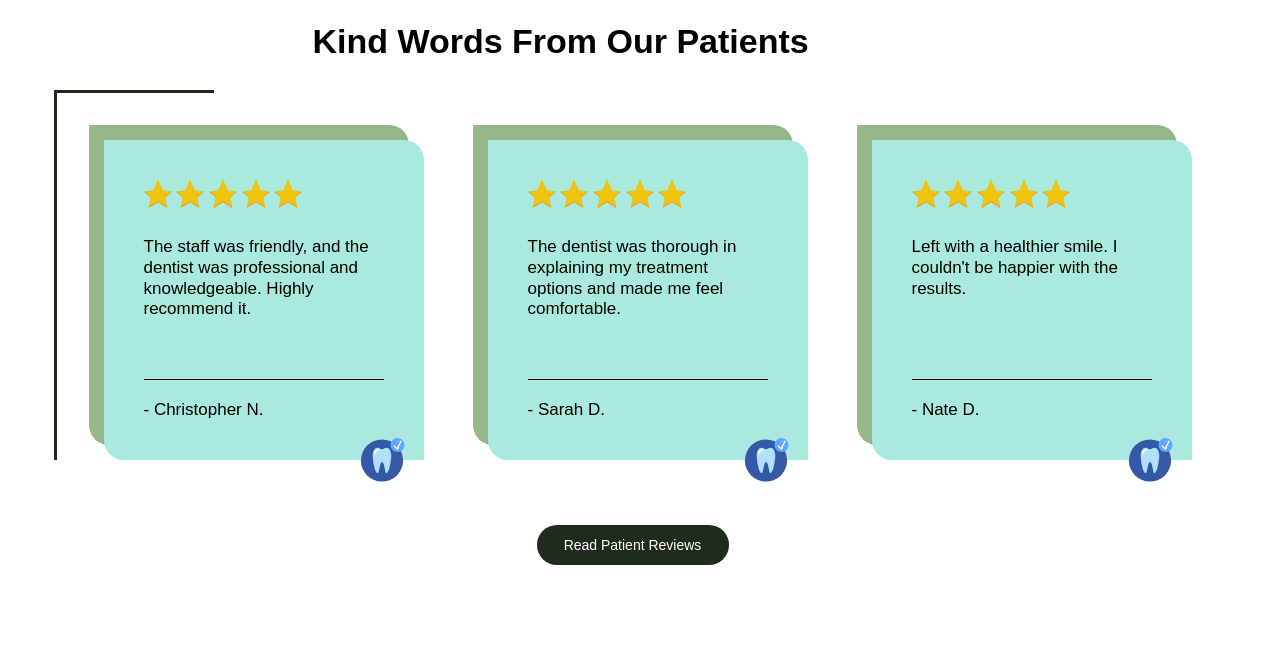
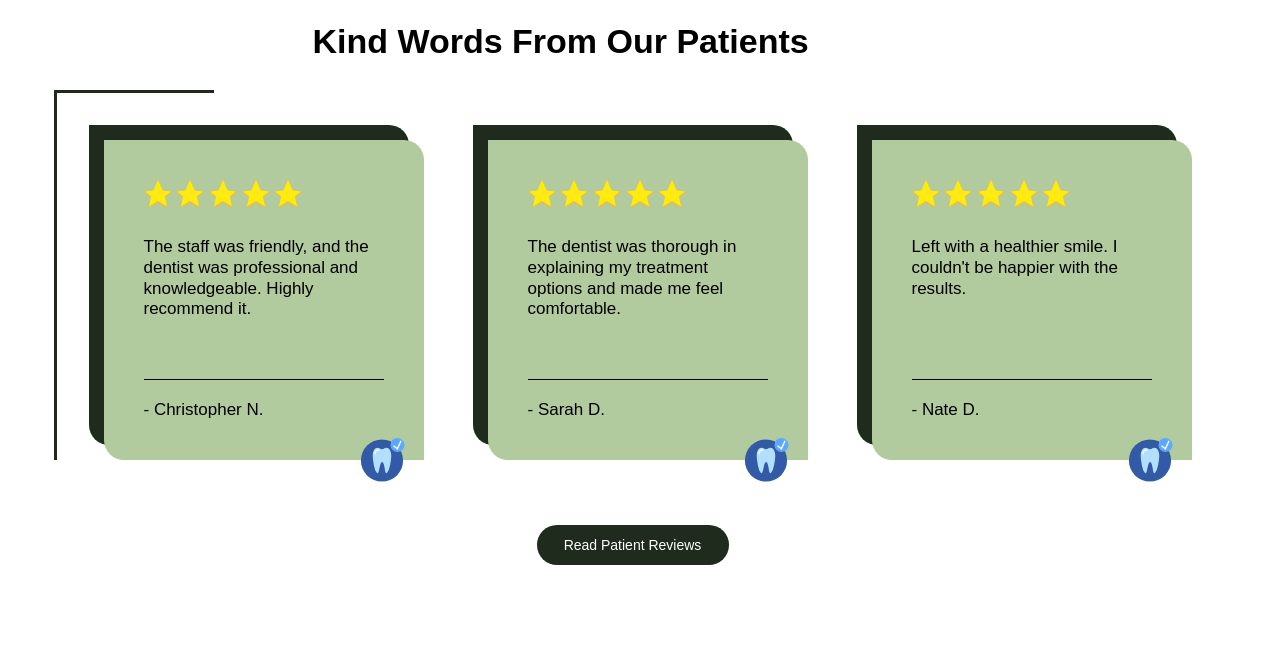
Before and after one commit to john0ground/DentaPure, a plain HTML site: page index.html in a window 1280 px wide. Shown: the part 2760-3410 px from the top of the page. Drawn offline with Linux system fonts and the light colour scheme; a web font is replaced by a local one.

Commit message:
modify card ui

```diff
--- a/home.css
+++ b/home.css
@@ -242,14 +242,16 @@ h2 {
 }
 
 .card-bg {
-    background: #97B68C;
+    /* background: #97B68C; */
+    background: var(--primary-color);
     border-radius: 0 20px 0 20px;
     max-height: fit-content;
     max-width: fit-content;
 }
 
 .review-card {
-    background: var(--tertiary-color);
+    /* background: var(--tertiary-color); */
+    background: var(--secondary-color);
     border-radius: 0 20px 0 20px;
     padding: 2rem;
     max-width: 290px;
@@ -261,6 +263,7 @@ h2 {
 .review-card .stars svg {
     width: 24px;
     height: auto;
+    filter: brightness(1.2);
 }
 
 .review-card p {
```
